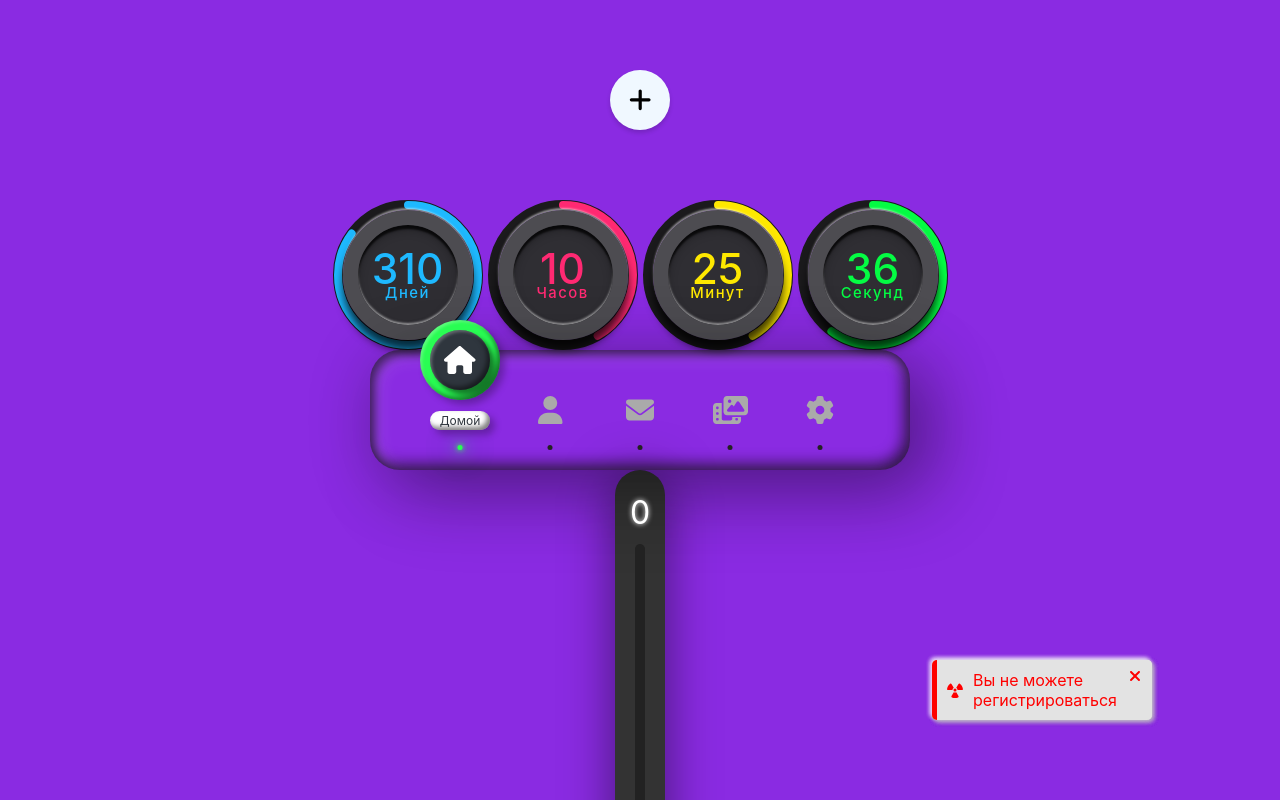
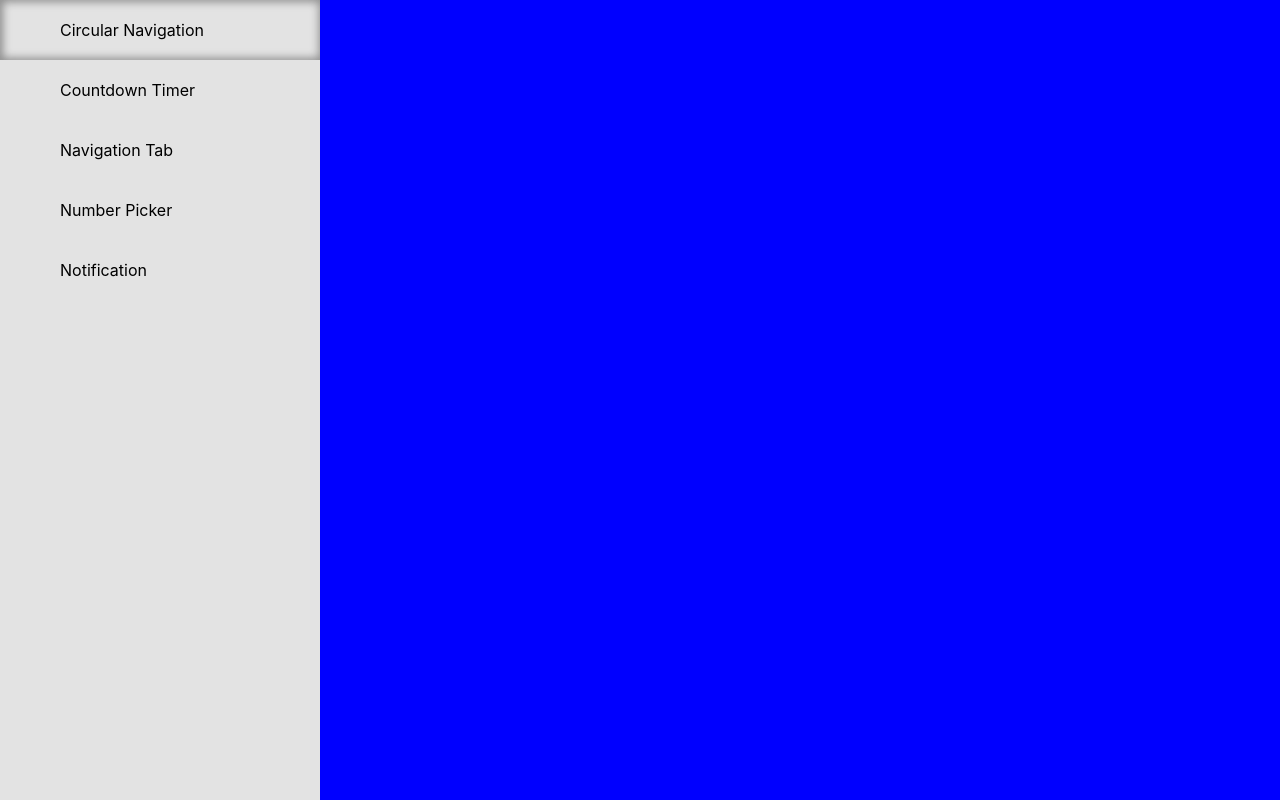
Before and after one commit to sayns-wq/components_library, a React (Create React App) app: page / in a window 1280 px wide. Shown: the top 800 px of the page. Built offline with nearby package versions, Linux system fonts and the light colour scheme.

Commit message:
add componets bar

```diff
--- a/src/App.tsx
+++ b/src/App.tsx
@@ -13,6 +13,7 @@ import CountDownTimer from "./components/CountDownTimer/CountDownTimer";
 import NavigarionTab from "./components/NavigarionTab/NavigarionTab";
 import NumberPicker from "./components/NumberPicker/NumberPicker";
 import Notification from "./components/Notification/Notification";
+import ComponentsBar from "./ComponentsBar/ComponentsBar";
 const CountDownTimerConfig = {
   timerConfig: [
     {
@@ -86,19 +87,41 @@ const notifivationVariants = [
     text: "Вы не можете регистрироваться",
   },
 ];
+
+const components = [
+  {
+    component: <CircularNavigation />,
+    name: "Circular Navigation",
+  },
+  {
+    component: (
+      <CountDownTimer config={CountDownTimerConfig} endDate={endDate} />
+    ),
+    name: "Countdown Timer",
+  },
+  {
+    component: <NavigarionTab config={NavigarionTabConfig} />,
+    name: "Navigation Tab",
+  },
+  {
+    component: <NumberPicker config={NumberPickerConfig} />,
+    name: "Number Picker",
+  },
+  {
+    component: (
+      <>
+        {notifivationVariants.map((item) => (
+          <Notification variant={item.variant} text={item.text} />
+        ))}
+      </>
+    ),
+    name: "Notification",
+  },
+];
 function App() {
   return (
     <div className="App">
-      <CircularNavigation></CircularNavigation>
-      <CountDownTimer
-        config={CountDownTimerConfig}
-        endDate={endDate}
-      ></CountDownTimer>
-      <NavigarionTab config={NavigarionTabConfig} />
-      <NumberPicker config={NumberPickerConfig} />
-      {notifivationVariants.map((item) => (
-        <Notification variant={item.variant} text={item.text} />
-      ))}
+      <ComponentsBar components={components} />
     </div>
   );
 }
--- /dev/null
+++ b/src/ComponentsBar/ComponentsBar.module.css
@@ -0,0 +1,36 @@
+.wrapper {
+  position: relative;
+  width: 100vw;
+  height: 100vh;
+  background-color: blue;
+  overflow: hidden;
+  display: flex;
+}
+.sideBar {
+  left: 0;
+  top: 0;
+  width: 25vw;
+
+  height: 100vh;
+  background-color: #e3e3e3;
+}
+.item {
+  padding: 20px 60px;
+  cursor: pointer;
+}
+.item:hover {
+  -webkit-box-shadow: 1px 0px 8px 2px rgba(0, 0, 0, 0.38) inset;
+  -moz-box-shadow: 1px 0px 8px 2px rgba(0, 0, 0, 0.38) inset;
+  box-shadow: 1px 0px 8px 2px rgba(0, 0, 0, 0.38) inset;
+}
+.active {
+  -webkit-box-shadow: 1px 0px 8px 2px rgba(0, 0, 0, 0.38) inset;
+  -moz-box-shadow: 1px 0px 8px 2px rgba(0, 0, 0, 0.38) inset;
+  box-shadow: 1px 0px 8px 2px rgba(0, 0, 0, 0.38) inset;
+}
+.componentPreview {
+  display: flex;
+  align-items: center;
+  justify-content: center;
+  width: 75vw;
+}
--- /dev/null
+++ b/src/ComponentsBar/ComponentsBar.tsx
@@ -0,0 +1,27 @@
+import { useState } from "react";
+import classes from "./ComponentsBar.module.css";
+
+function ComponentsBar({ components }: any) {
+  const [componentToRender, setComponentToRender] = useState(null);
+  return (
+    <div className={classes.wrapper}>
+      <div className={classes.sideBar}>
+        {components.map((componentItem: any) => (
+          <div
+            className={`${classes.item} ${
+              componentToRender === componentItem.component
+                ? classes.active
+                : ""
+            }`}
+            onClick={() => setComponentToRender(componentItem.component)}
+          >
+            <span className={classes.text}>{componentItem.name}</span>
+          </div>
+        ))}
+      </div>
+      <div className={classes.componentPreview}>{componentToRender}</div>
+    </div>
+  );
+}
+
+export default ComponentsBar;
```
